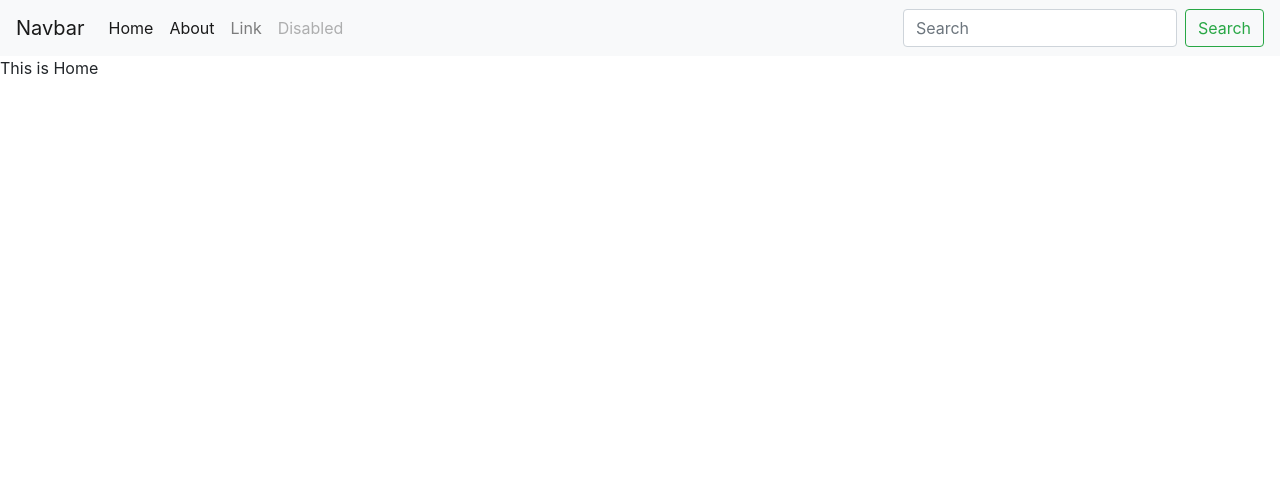
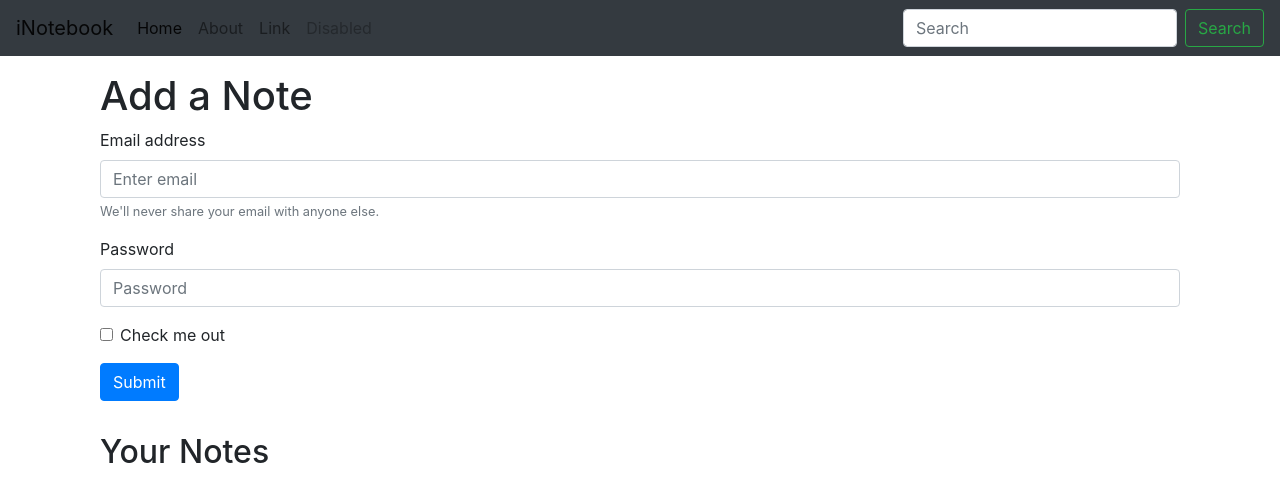
Before and after one commit to AggarwalNeelesh/iNotebook, a React (Create React App) app: page / in a window 1280 px wide. Shown: the top 502 px of the page. Built offline with nearby package versions, Linux system fonts and the light colour scheme.

Commit message:
useLocation hook in navbar to highlight links

```diff
--- a/src/App.js
+++ b/src/App.js
@@ -1,25 +1,24 @@
-import './App.css';
-import {
-  BrowserRouter as Router,
-  Routes,
-  Route
-} from "react-router-dom";
-import Navbar from './components/Navbar';
-import Home from './components/Home';
-import About from './components/About';
-import React from 'react'
-import NoteState from './context/notes/NoteState';
+import "./App.css";
+import { BrowserRouter as Router, Routes, Route } from "react-router-dom";
+import Navbar from "./components/Navbar";
+import Home from "./components/Home";
+import About from "./components/About";
+import React from "react";
+import NoteState from "./context/notes/NoteState";
 function App() {
   return (
     <>
-      <NoteState>{/*Wrapping all components inside NoteState so that they can all use its state varibales */}
-      <Router>
-      <Navbar/>
-        <Routes>
-          <Route exact path="/" element={<Home/>}/>
-          <Route exact path="/about" element={<About/>}/>
-          </Routes>
-      </Router>
+      <NoteState>
+        {/*Wrapping all components inside NoteState so that they can all use its state varibales */}
+        <Router>
+          <Navbar />
+          <div className="container">
+            <Routes>
+              <Route exact path="/" element={<Home />} />
+              <Route exact path="/about" element={<About />} />
+            </Routes>
+          </div>
+        </Router>
       </NoteState>
     </>
   );
--- a/src/components/About.js
+++ b/src/components/About.js
@@ -1,15 +1,15 @@
-import React, { useContext, useEffect } from 'react'
+import React, { useContext } from 'react'
 import noteContext from '../context/notes/noteContext'
 const About = () => {
   const a = useContext(noteContext)
-  useEffect(() => {
-    a.update();
-    // eslint-disable-next-line
-  }, [])
+  // useEffect(() => {
+  //   a.update();
+  //   // eslint-disable-next-line
+  // }, [])
 
   return (
     <div>
-      {a.state.name} was a extraordinary child from class {a.state.class}.
+      {a.name} was a extraordinary child from class {a.class}.
     </div>
   )
 }
--- a/src/components/Home.js
+++ b/src/components/Home.js
@@ -3,7 +3,29 @@
 const Home = () => {
   return (
     <div>
-      This is Home
+      <div className="container my-3">
+      <h1>Add a Note</h1>
+      <form>
+        <div class="form-group">
+          <label for="exampleInputEmail1">Email address</label>
+          <input type="email" class="form-control" id="exampleInputEmail1" aria-describedby="emailHelp" placeholder="Enter email"/>
+            <small id="emailHelp" class="form-text text-muted">We'll never share your email with anyone else.</small>
+        </div>
+        <div class="form-group">
+          <label for="exampleInputPassword1">Password</label>
+          <input type="password" class="form-control" id="exampleInputPassword1" placeholder="Password"/>
+        </div>
+        <div class="form-check">
+          <input type="checkbox" class="form-check-input" id="exampleCheck1"/>
+            <label class="form-check-label" for="exampleCheck1">Check me out</label>
+        </div>
+        <button type="submit" class="btn btn-primary my-3">Submit</button>
+      </form>
+      </div>
+      <div className="container my-3">
+         <h2>Your Notes</h2>
+      </div>
+
     </div>
   )
 }
--- a/src/components/Navbar.js
+++ b/src/components/Navbar.js
@@ -1,39 +1,70 @@
+import { Link, useLocation } from "react-router-dom";
+import React, {useEffect} from "react";
 
-import {
-    Link
-  } from "react-router-dom";
-  import React from 'react'
 
 const Navbar = () => {
+  let location = useLocation();
+  useEffect(() => {
+    console.log(location.pathname);
+    }, [location]);
+
   return (
-        <nav className="navbar navbar-expand-lg navbar-light bg-light">
-    <Link className="navbar-brand" to="/">Navbar</Link>
-    <button className="navbar-toggler" type="button" data-toggle="collapse" data-target="#navbarSupportedContent" aria-controls="navbarSupportedContent" aria-expanded="false" aria-label="Toggle navigation">
+    <nav className="navbar navbar-expand-lg navbar-light bg-dark">
+      <Link className="navbar-brand" to="/">
+        iNotebook
+      </Link>
+      <button
+        className="navbar-toggler"
+        type="button"
+        data-toggle="collapse"
+        data-target="#navbarSupportedContent"
+        aria-controls="navbarSupportedContent"
+        aria-expanded="false"
+        aria-label="Toggle navigation"
+      >
         <span className="navbar-toggler-icon"></span>
       </button>
 
       <div className="collapse navbar-collapse" id="navbarSupportedContent">
         <ul className="navbar-nav mr-auto">
-        <li className="nav-item active">
-            <Link className="nav-link" to="/">Home <span className="sr-only">(current)</span></Link>
+          <li className={`nav-item ${location.pathname==='/'? "active":""}`}>
+            <Link className="nav-link" to="/">
+              Home <span className="sr-only">(current)</span>
+            </Link>
           </li>
-        <li className="nav-item active">
-            <Link className="nav-link" to="/about">About <span className="sr-only">(current)</span></Link>
+          <li className={`nav-item ${location.pathname==='/about'? "active":""}`}>
+            <Link className="nav-link" to="/about">
+              About <span className="sr-only">(current)</span>
+            </Link>
           </li>
           <li className="nav-item">
-            <Link className="nav-link" to="#">Link</Link>
+            <Link className="nav-link" to="#">
+              Link
+            </Link>
           </li>
           <li className="nav-item">
-            <Link className="nav-link disabled" to="#">Disabled</Link>
+            <Link className="nav-link disabled" to="#">
+              Disabled
+            </Link>
           </li>
         </ul>
         <form className="form-inline my-2 my-lg-0">
-        <input className="form-control mr-sm-2" type="search" placeholder="Search" aria-label="Search"/>
-        <button className="btn btn-outline-success my-2 my-sm-0" type="submit">Search</button>
+          <input
+            className="form-control mr-sm-2"
+            type="search"
+            placeholder="Search"
+            aria-label="Search"
+          />
+          <button
+            className="btn btn-outline-success my-2 my-sm-0"
+            type="submit"
+          >
+            Search
+          </button>
         </form>
       </div>
     </nav>
-    )
-  }
+  );
+};
 
-  export default Navbar
+export default Navbar;
--- a/src/context/notes/NoteState.js
+++ b/src/context/notes/NoteState.js
@@ -1,23 +1,23 @@
-import React, { useState } from "react";
+import React from "react";
 import NoteContext from "./noteContext";
 // It will hold all the states related to notes.
 const NoteState = (props)=>{
-    const s1 = {
+    const state = {
         "name": "Neelesh",
         "class": "10D"
     }
-    const [state, setState] = useState(s1);
-    const update = ()=>{
-        setTimeout(() => {
-            setState({
-                "name": "Neelesh Aggarwal",
-                "class": "10D Raja Rammohan Roy Academy"
-            })
-        }, 4000);
-    }
+    // const [state, setState] = useState(s1);
+    // const update = ()=>{
+    //     setTimeout(() => {
+    //         setState({
+    //             "name": "Neelesh Aggarwal",
+    //             "class": "10D Raja Rammohan Roy Academy"
+    //         })
+    //     }, 4000);
+    // }
     return(
         // Whichever things we want to provide , put it inside value.,
-        <NoteContext.Provider value = {{state, update}}>
+        <NoteContext.Provider value = {state}>
              {props.children} {/*Wrapping all childrens inside context*/}
         </NoteContext.Provider>
     )
```
Lines whose indentation alone changed are shown as unchanged.
